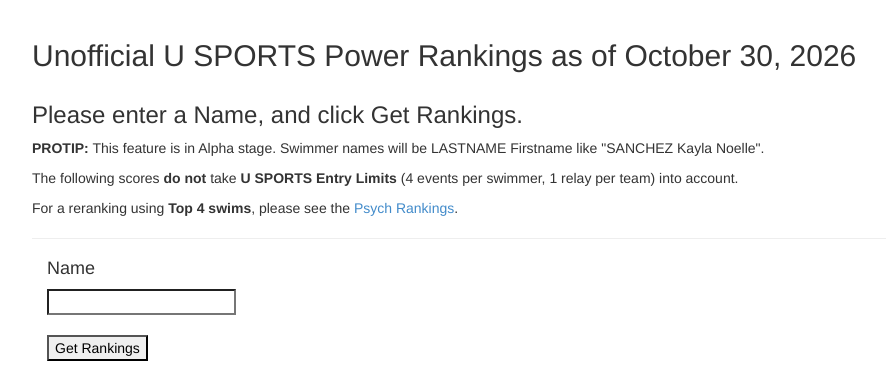
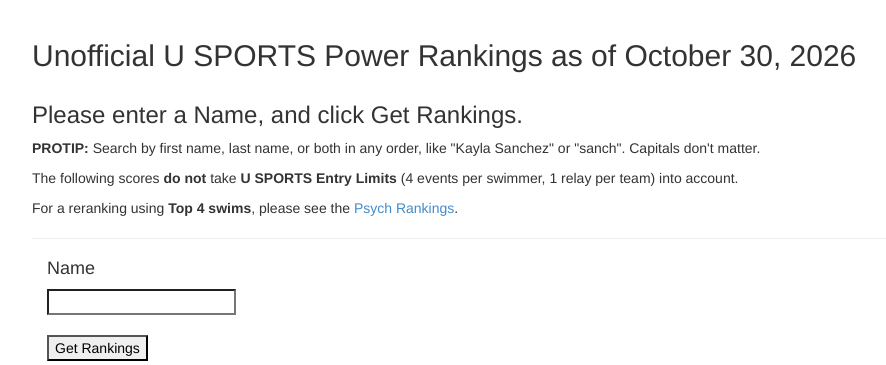
Before and after one commit to yegorsmk/USPORTSRankings, a Flask app: page /namesearch in a window 1280 px wide. Shown: the part 51-416 px from the top of the page, without its empty margins (38-924 px from the left). Run offline with Flask 3, Linux system fonts and the light colour scheme; some libraries are stand-ins or nearby versions.

Commit message:
search athlete works

```diff
--- a/FlaskTest/templates/namesearch.html
+++ b/FlaskTest/templates/namesearch.html
@@ -10,15 +10,14 @@
         <div class="row">
             <div class="col-md-12">
                 <h3>{{ message }}</h3>
-                <p><b>PROTIP:</b> This feature is in Alpha stage. Swimmer names will be LASTNAME Firstname like "SANCHEZ Kayla Noelle".</p>
+                <p><b>PROTIP:</b> Search by first name, last name, or both in any order, like "Kayla Sanchez" or "sanch". Capitals don't matter.</p>
                 <p>The following scores <b>do not</b> take <b>U SPORTS Entry Limits</b> (4 events per swimmer, 1 relay per team) into account.</p>
                 <p>For a reranking using <b>Top 4 swims</b>, please see the <a href="psych">Psych Rankings</a>.</p>
                 <hr>
                 <form method="POST">
                     <div class="col-md-12">
                         <h4>Name</h4>
-                        <input type="text" name="TARGET_NAME">
-                        </input>
+                        <input type="text" name="TARGET_NAME" value="{{ selected_name }}" required>
                     </div>
                     <br>
                     <div class="col-md-12">
@@ -30,6 +29,11 @@
     </body>
 
     <html>
+    {% if summary %}
+    <h4>Total Points</h4>
+    {{ summary|safe }}
+    <h4>Points by Event</h4>
+    {% endif %}
     {{ data|safe }}
     </html>
 </body>
--- a/USPORTSDataManager.py
+++ b/USPORTSDataManager.py
@@ -148,16 +148,33 @@ def ProvideTeamRankings():
 
     return womens_team_rankings, mens_team_rankings
 
+def normalizeName(name):
+    """
+    Lowercases a name and strips commas so "SANCHEZ, Kayla", "sanchez kayla"
+    and "Kayla Sanchez" all reduce to comparable words.
+    :param name: str - Swimmer name in any format
+    :return: list - Lowercase name words
+    """
+    return name.replace(',', ' ').lower().split()
+
 def ProvideNameResults(name, course):
     name_results_raw = []
     name_results_final = []
+
+    # Every word typed must appear in the swimmer's name, in any order, so partial names work
+    search_words = normalizeName(name)
+    if not search_words:
+        return name_results_final
 
     try:
         with open(EVENT_SCORING_DB_FILENAME, mode='r') as event_file:
             csv_reader = csv.DictReader(event_file)  # Use DictReader for easier column-based filtering
             for row in csv_reader:
-                # Filter rows based on the criteria
-                if (row['Name'] == name and
+                # Relay rows use the team name as the swimmer name, so skip them
+                if row['Event'].startswith('4 x'):
+                    continue
+                name_words = normalizeName(row['Name'])
+                if (all(any(word in name_word for name_word in name_words) for word in search_words) and
                     row['Course'] == course):
                     name_results_raw.append(row)
     except FileNotFoundError:
@@ -171,17 +188,18 @@ def ProvideNameResults(name, course):
         time_in_sec = float(row['Time'])  # Assuming 'Time' is in seconds
         formatted_time = secToTime(time_in_sec)  # Format the time
 
-        # Include the new rankings (New Place and New Score) from the restricted event scoring file
         name_results_final.append([
+            row['Name'],
+            row['Team'],
             row['Event'],
             formatted_time,            # Use the formatted time string
             row['AQUA'],
-            row['Place'],           # Use New Place
-            row['Score']           # Use New Score
+            int(row['Place']),
+            int(row['Score'])
         ])
 
-    # Sort team_results_final by the Name column (index 3)
-    name_results_final.sort(key=lambda x: x[4])  # Sort by swimmer's scores
+    # Group each swimmer's events together, highest scoring event first
+    name_results_final.sort(key=lambda x: (x[0], -x[6], x[5]))
     return name_results_final
 
 
--- /dev/null
+++ b/requirements-scraper.txt
@@ -0,0 +1,6 @@
+# Packages needed locally for the scraper and data merger (not deployed)
+-r requirements.txt
+requests==2.31.0
+beautifulsoup4==4.12.2
+openpyxl==3.1.5
+playwright
--- a/views.py
+++ b/views.py
@@ -232,17 +232,32 @@ def nameSearch():
         name_results = USPORTSDataManager.ProvideNameResults(TARGET_NAME, TARGET_COURSE)
 
         # Convert rankings to a pandas DataFrame for better presentation
-        rankings_df = pd.DataFrame(name_results, columns=['Event', 'Time', 'AQUA', 'Place', 'Score'])
+        rankings_df = pd.DataFrame(name_results, columns=['Name', 'Team', 'Event', 'Time', 'AQUA', 'Place', 'Score'])
 
-        # Convert the DataFrame to HTML
-        rankings_html = rankings_df.to_html(classes='table table-striped sortable', index=False)
+        if rankings_df.empty:
+            message = f'No swimmers found matching "{TARGET_NAME}".'
+            summary_html = ""
+            rankings_html = ""
+        else:
+            # One row per matching swimmer with their total points across all events
+            summary_df = (rankings_df.groupby(['Name', 'Team'], as_index=False)
+                          .agg(Events=('Event', 'count'), **{'Total Score': ('Score', 'sum')})
+                          .sort_values('Total Score', ascending=False))
+            swimmer_count = len(summary_df)
+            message = f'{swimmer_count} swimmer{"s" if swimmer_count != 1 else ""} matching "{TARGET_NAME}" ({TARGET_COURSE})'
+
+            # Convert the DataFrames to HTML
+            summary_html = summary_df.to_html(classes='table table-striped sortable', index=False)
+            rankings_html = rankings_df.to_html(classes='table table-striped sortable', index=False)
 
         return render_template(
             'namesearch.html',
             title='Unofficial U SPORTS Power Rankings as of ' + DATE_OF_LAST_UPDATE,
             year=datetime.now().year,
-            message=f"{TARGET_NAME}'s {TARGET_COURSE} Rankings",
+            message=message,
+            summary=summary_html,
             data=rankings_html,  # Pass the table as HTML to the template,
+            selected_name=TARGET_NAME,
             version=VERSION_NUMBER
         )
     else:  # GET request
```
Also changed, not shown: requirements.txt (+3 -71 lines).
